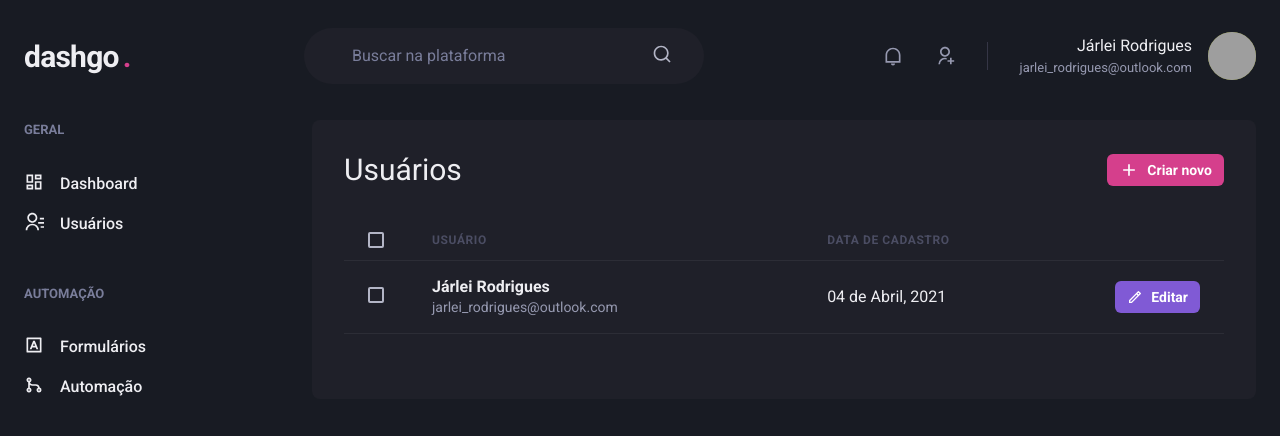
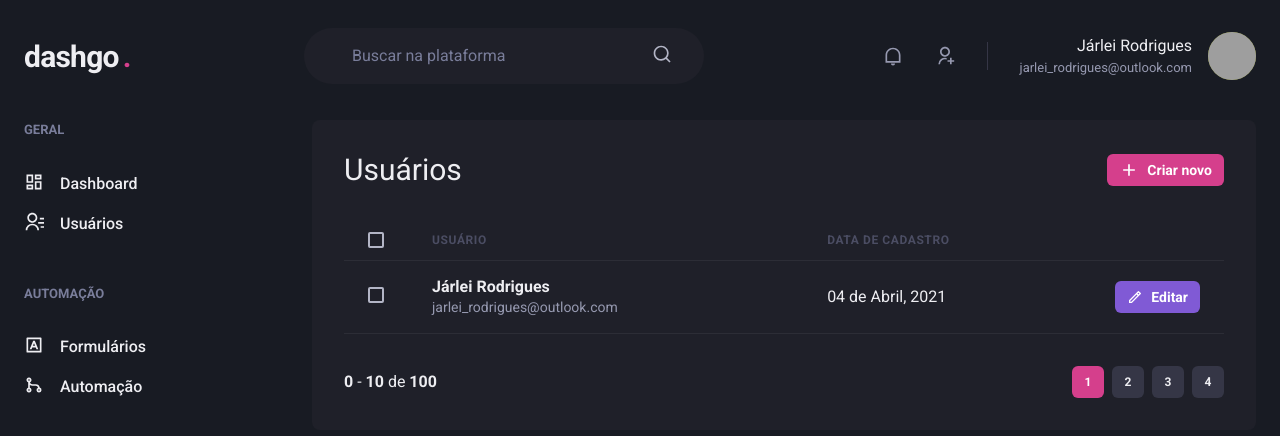
Before and after one commit to Jarlei3m/dashgo, a Next.js app: page /users in a window 1280 px wide. Shown: the top 436 px of the page. Built offline with nearby package versions, Linux system fonts and the light colour scheme; grey boxes are pictures that could not be loaded.

Commit message:
chore: Pagination componente basic setup

```diff
--- /dev/null
+++ b/src/components/Pagination.tsx
@@ -0,0 +1,62 @@
+import { Box, Button, HStack } from '@chakra-ui/react';
+
+export function Pagination() {
+  return (
+    <HStack mt='8' justify='space-between' align='center' spacing='6'>
+      <Box>
+        <strong>0</strong> - <strong>10</strong> de <strong>100</strong>
+      </Box>
+      <HStack spacing='2'>
+        <Button
+          size='sm'
+          fontSize='xs'
+          width='4'
+          colorScheme='pink'
+          disabled
+          _disabled={{
+            bg: 'pink.500',
+            cursor: 'default',
+          }}
+        >
+          1
+        </Button>
+
+        <Button
+          size='sm'
+          fontSize='xs'
+          width='4'
+          bg='gray.700'
+          _hover={{
+            bg: 'gray.500',
+          }}
+        >
+          2
+        </Button>
+
+        <Button
+          size='sm'
+          fontSize='xs'
+          width='4'
+          bg='gray.700'
+          _hover={{
+            bg: 'gray.500',
+          }}
+        >
+          3
+        </Button>
+
+        <Button
+          size='sm'
+          fontSize='xs'
+          width='4'
+          bg='gray.700'
+          _hover={{
+            bg: 'gray.500',
+          }}
+        >
+          4
+        </Button>
+      </HStack>
+    </HStack>
+  );
+}
--- a/src/pages/users/index.tsx
+++ b/src/pages/users/index.tsx
@@ -16,6 +16,7 @@
 import { RiAddLine, RiPencilLine } from 'react-icons/ri';
 
 import { Header } from '../../components/Header';
+import { Pagination } from '../../components/Pagination';
 import { SideBar } from '../../components/SideBar';
 
 export default function UserList() {
@@ -82,6 +83,8 @@
               </Tr>
             </Tbody>
           </Table>
+
+          <Pagination />
         </Box>
       </Flex>
     </Box>
```
